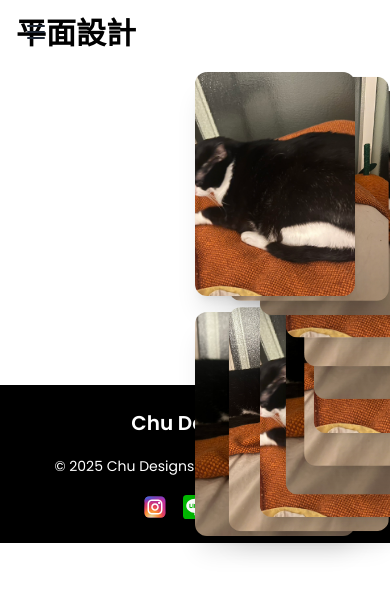
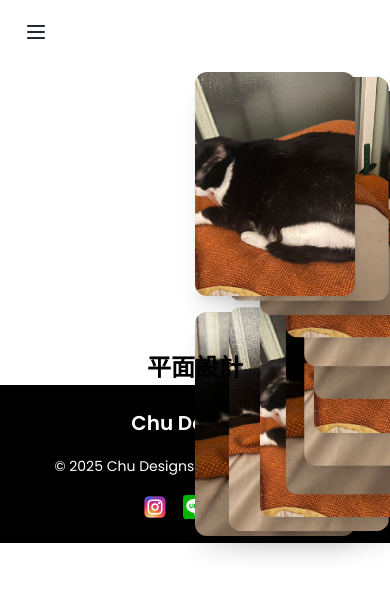
Before and after one commit to DeanYtest/design-showcase, a Next.js app: page /graphic in a window 390 px wide. Shown: the top 596 px of the page. Built offline with nearby package versions, Linux system fonts and the light colour scheme.

Commit message:
fix:graphic16

```diff
--- a/app/graphic/page.tsx
+++ b/app/graphic/page.tsx
@@ -4,43 +4,34 @@ import { useState } from 'react';
 import { motion } from 'framer-motion';
 import GraphicItem from '@/components/GraphicItem';
 import Modal from '@/components/ui/Modal';
-import FooterDark from '@/app/FooterDark';
+import FooterDark from '../FooterDark';
 
 const rawImages = [
   '/images/graphic1.jpg',
   '/images/graphic2.jpg',
   '/images/graphic3.jpg',
 ];
-
-const SLOT_COUNT = 12; // 圓環／半圓上的總格數
+const SLOT_COUNT = 12;
 
 export default function GraphicPage() {
   const [selectedImage, setSelectedImage] = useState<string | null>(null);
-
-  // 生成 0..SLOT_COUNT-1 的索引陣列
   const slots = Array.from({ length: SLOT_COUNT }, (_, i) => i);
 
   return (
     <div className="relative min-h-screen bg-white text-black overflow-hidden">
-      {/* 左上角標題 */}
-      <h1 className="absolute top-4 left-4 text-3xl font-bold">平面設計</h1>
-
-      {/* 圖片環 */}
-      <div className="hidden md:block relative w-full h-screen">
+      {/* 桌面圓環 + 標題 */}
+      <div className="hidden md:block absolute inset-0 flex items-center justify-center">
         {slots.map((i) => {
           const angle = (360 / SLOT_COUNT) * i;
-          // 半徑：可依容器調整
           const radius = 200;
-          // 將角度轉為弧度
           const rad = (angle * Math.PI) / 180;
           const x = Math.cos(rad) * radius;
           const y = Math.sin(rad) * radius;
-          // 圖片索引：重複使用 rawImages
           const src = rawImages[i % rawImages.length];
           return (
             <div
               key={i}
-              className="absolute top-1/2 left-1/2 w-32 h-40 cursor-pointer"
+              className="absolute top-1/2 left-1/2 w-20 h-28 cursor-pointer"
               style={{
                 transform: `translate(${x}px, ${y}px)`,
                 transformOrigin: 'center',
@@ -58,22 +49,24 @@ export default function GraphicPage() {
             </div>
           );
         })}
+
+        {/* 圓心標題 */}
+        <h1 className="absolute text-4xl font-bold">平面設計</h1>
       </div>
 
-      {/* 手機版半圓 */}
-      <div className="md:hidden relative w-full h-96">
+      {/* 手機半圓 + 標題 */}
+      <div className="md:hidden relative w-full h-96 flex items-end justify-center pt-8">
         {slots.map((i) => {
-          // 半圓：-90° 到 +90°
           const angle = -90 + (180 / (SLOT_COUNT - 1)) * i;
           const radius = 120;
           const rad = (angle * Math.PI) / 180;
           const x = Math.cos(rad) * radius;
-          const y = -Math.sin(rad) * radius; // 向上為負
+          const y = -Math.sin(rad) * radius;
           const src = rawImages[i % rawImages.length];
           return (
             <div
               key={i}
-              className="absolute top-1/2 left-1/2 w-20 h-28 cursor-pointer"
+              className="absolute top-1/2 left-1/2 w-16 h-20 cursor-pointer"
               style={{
                 transform: `translate(${x}px, ${y}px)`,
                 transformOrigin: 'center',
@@ -91,6 +84,9 @@ export default function GraphicPage() {
             </div>
           );
         })}
+
+        {/* 手機版圓心標題 */}
+        <h1 className="absolute text-2xl font-bold">平面設計</h1>
       </div>
 
       {/* Modal */}
@@ -107,7 +103,7 @@ export default function GraphicPage() {
               className="rounded-lg object-cover mx-auto max-h-80"
             />
             <p className="mt-4 text-left">
-              這裡可以放作品的詳細說明，比如設計概念、使用工具、發想過程等。
+              這裡可以放作品的詳細說明，例如設計理念、使用工具與發想過程等。
             </p>
           </>
         )}
```
